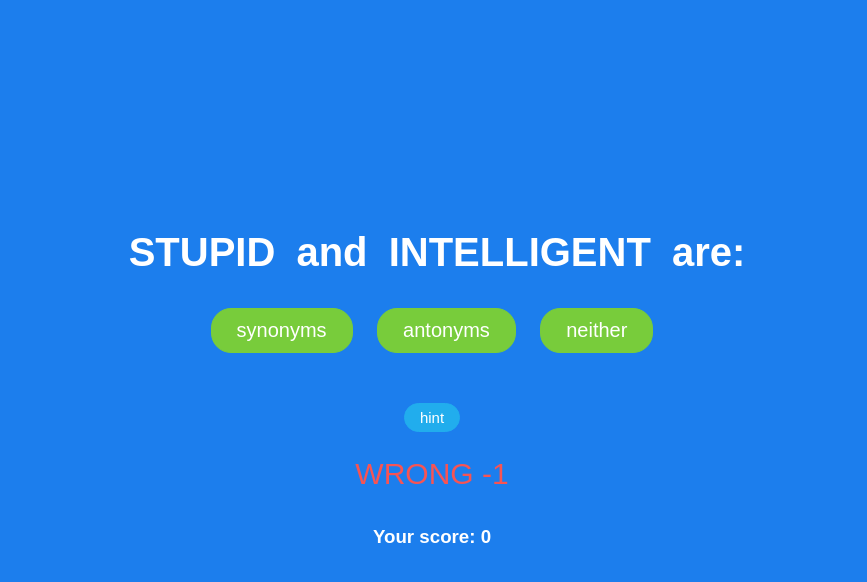
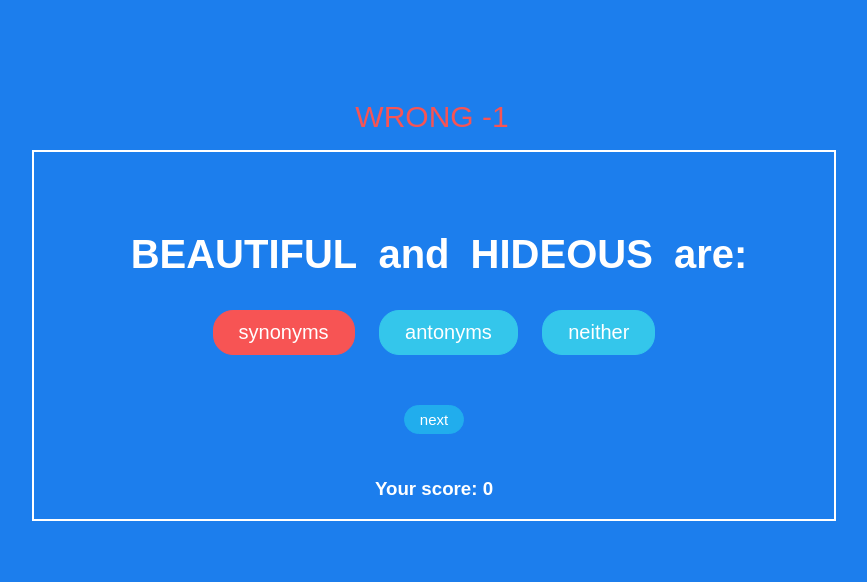
Before and after one commit to comp20BEAD/final-project, a plain HTML site: page index.html in a window 1280 px wide. Both pictures are taken after a click on the button "synonyms". Shown: the whole page, without its empty margins (208-1075 px from the left). Drawn offline with nearby package versions, Linux system fonts and the light colour scheme.

Commit message:
Update index.html

```diff
--- a/index.html
+++ b/index.html
@@ -12,11 +12,12 @@
         font-family: sans-serif;
       }
       .container {
+        border: solid 2px #fff;
         position: absolute;
         left: 50%;
-        margin-left: -450px;
+        margin-left: -400px;
         top: 150px;
-        width: 900px;
+        width: 800px;
         text-align: center;
       }
       #wordsContainer {
@@ -41,8 +42,8 @@
       }
       .answerButton {
         position: relative;
-        background-color: #78cc3b;
-        border: solid 1px #78cc3b;
+        background-color: #34c6eb;
+        border: solid 1px #34c6eb;
         border-radius: 20px;
         color: #FFF;
         padding: 10px 25px;
@@ -54,8 +55,8 @@
         cursor: pointer;
       }
       .answerButton:hover {
-        background: #6bb535;
-        border: solid 1px #6bb535;
+        background: #2cb2d4;
+        border: solid 1px #2cb2d4;
         border-radius: 20px;
         color: #ebebeb;
         outline: none;
@@ -63,7 +64,8 @@
       .answerButton:focus {
         outline: 0;
       }
-      .hintButton {
+      .nextButton {
+        visibility: hidden;
         position: relative;
         background-color: #21aded;
         border: solid 1px #21aded;
@@ -77,18 +79,34 @@
         margin-bottom: 25px;
         cursor: pointer;
       }
-      .hintButton:hover {
+      .nextButton:hover {
         background: #1c9ed9;
         border: solid 1px #1c9ed9;
         border-radius: 20px;
         color: #ebebeb;
         outline: none;
       }
-      .hintButton:focus {
+      .nextButton:focus {
         outline: 0;
       }
       #currentScore {
         text-decoration: none;
+      }
+      #points {
+        position: absolute;
+        left: 50%;
+        margin-left: -450px;
+        top: 100px;
+        width: 900px;
+        text-align: center;
+      }
+      .wrongButton {
+        background-color: #f75454;
+        border-color: #f75454;
+      }
+      .correctButton {
+        background-color: #3ed138;
+        border-color: #3ed138;
       }
     </style>
   </head>
@@ -100,16 +118,17 @@
         <h2><ins class="word" id="word1">word1</ins> and <ins class="word" id="word2">word2</ins> are: </h2>
       </div>
       <div id="answersContainer">
-        <input class="answerButton" type="button" value="synonyms" onclick="return answer();">
-        <input class="answerButton" type="button" value="antonyms" onclick="return answer();">
-        <input class="answerButton" type="button" value="neither" onclick="return answer();">
+        <input class="answerButton" type="button" value="synonyms" id="synonyms" onclick="return answer('synonyms');">
+        <input class="answerButton" type="button" value="antonyms" id="antonyms" onclick="return answer('antonyms');">
+        <input class="answerButton" type="button" value="neither" id="neither" onclick="return answer('neither');">
       </div>
-      <input class="hintButton" type="button" value="hint" onclick="return hint();">
-      <div id="test" style="height: 50px; font-size: 30px;"></div>
+      <input class="nextButton" id="nextButton" type="button" value="next" onclick="return next();">
+
       <div id="scoreContainer">
         <h3>Your score: <ins id="currentScore">0</ins></h3>
       </div>
     </div>
+    <div id="points" style="height: 50px; font-size: 30px;"></div>
 
     <script language="javascript" type="text/javascript">
       var array1 = ["BEAUTIFUL", "STUPID", "LOVE", "STRONG", "SHORT", "HAPPY", "SHY", "ROUGH"];
@@ -117,6 +136,7 @@
       var i = 0;
       var word1 = document.getElementById("word1");
       var word2 = document.getElementById("word2");
+      var a;
 
       function setWords(j) {
         word1.innerHTML = array1[j];
@@ -136,11 +156,17 @@
         }
       }
 
-      function answer() {
+      function answer(ans) {
+        console.log("ANSWERED");
+        a = ans;
+        document.getElementById("synonyms").disabled = true;
+        document.getElementById("antonyms").disabled = true;
+        document.getElementById("neither").disabled = true;
         i++;
-        display = document.getElementById("test");
+        display = document.getElementById("points");
         random = Math.floor((Math.random() * 2));
         if (random == 0) {
+          $("#" + ans).addClass("correctButton");
           display.style.color = "#3ed138";
           display.innerHTML = "CORRECT +1";
           var currScore = parseInt(document.getElementById("currentScore").textContent);
@@ -148,19 +174,33 @@
           document.getElementById("currentScore").innerHTML = newScore;
         }
         if (random == 1) {
+          $("#" + ans).addClass("wrongButton");
           display.style.color = "#f75454";
           display.innerHTML = "WRONG -1";
           var currScore = parseInt(document.getElementById("currentScore").textContent);
           if (currScore > 0) {
             var newScore = (currScore - 1).toString()
-            document.getElementById("currentScore").innerHTML = newScore;
+            document.getElementById("currentScore").innerHTML = newScore;;
           }
         }
+        document.getElementById("nextButton").style.visibility = "visible";
+
+
+      }
+
+      function next() {
+        $("#" + a).removeClass("wrongButton");
+        $("#" + a).removeClass("correctButton");
+        document.getElementById("synonyms").disabled = false;
+        document.getElementById("antonyms").disabled = false;
+        document.getElementById("neither").disabled = false;
         if (i >= array1.length) {
           i = 0;
         }
         word1.innerHTML = array1[i];
         word2.innerHTML = array2[i];
+        document.getElementById("points").innerHTML = "";
+        document.getElementById("nextButton").style.visibility = "hidden";
       }
 
     </script>
```
